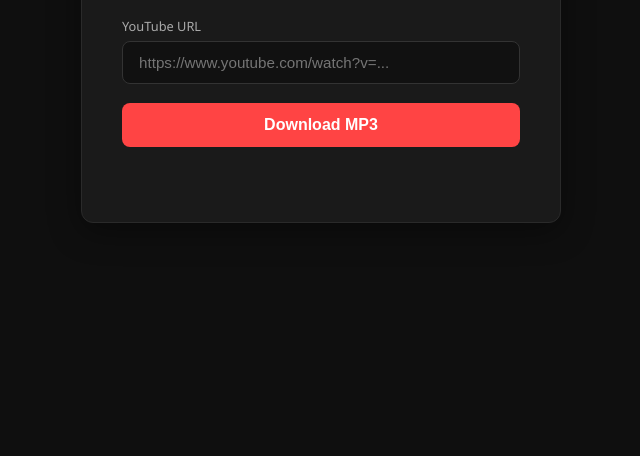
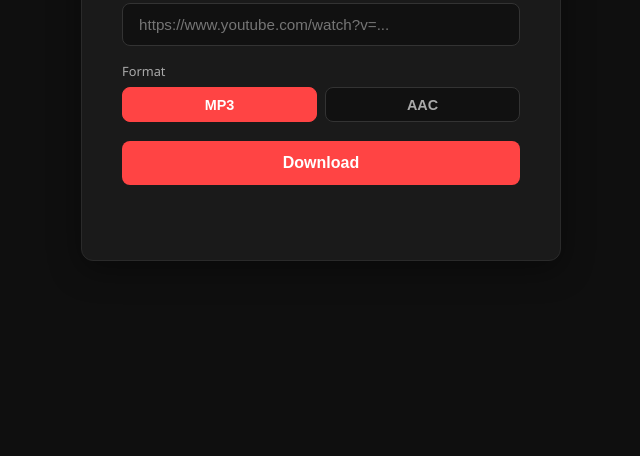
Before and after one commit to Oxycar-18/audio-App, a website: page public/index.html in a window 1280 px wide. Shown: the part 344-800 px from the top of the page, without its empty margins (319-959 px from the left). Drawn offline with Linux system fonts and the light colour scheme.

Commit message:
feat: add MP3/AAC format selection

```diff
--- a/public/index.html
+++ b/public/index.html
@@ -79,6 +79,29 @@
     button:hover:not(:disabled) { background: #e03333; }
     button:disabled { background: #555; cursor: not-allowed; }
 
+    .format-toggle {
+      display: flex;
+      gap: 0.5rem;
+      margin-top: 0.4rem;
+    }
+
+    .fmt-btn {
+      margin-top: 0;
+      flex: 1;
+      padding: 0.55rem;
+      background: #111;
+      border: 1px solid #333;
+      border-radius: 8px;
+      color: #aaa;
+      font-size: 0.9rem;
+      font-weight: 600;
+      cursor: pointer;
+      transition: all 0.2s;
+    }
+
+    .fmt-btn:hover { border-color: #ff4444; color: #f1f1f1; }
+    .fmt-btn.active { background: #ff4444; border-color: #ff4444; color: #fff; }
+
     #status {
       margin-top: 1rem;
       font-size: 0.875rem;
@@ -93,8 +116,8 @@
 </head>
 <body>
   <div class="card">
-    <h1>YTB MP3 Downloader</h1>
-    <p class="subtitle">Paste a YouTube link and download the audio as MP3.</p>
+    <h1>YTB Audio Downloader</h1>
+    <p class="subtitle">Paste a YouTube link and download the audio.</p>
 
     <label for="urlInput">YouTube URL</label>
     <input
@@ -104,12 +127,26 @@
       autocomplete="off"
     />
 
-    <button id="downloadBtn" onclick="downloadMp3()">Download MP3</button>
+    <label style="margin-top: 1rem;">Format</label>
+    <div class="format-toggle">
+      <button type="button" class="fmt-btn active" data-fmt="mp3" onclick="selectFormat(this)">MP3</button>
+      <button type="button" class="fmt-btn" data-fmt="aac" onclick="selectFormat(this)">AAC</button>
+    </div>
+
+    <button id="downloadBtn" onclick="startDownload()">Download</button>
     <div id="status"></div>
   </div>
 
   <script>
-    async function downloadMp3() {
+    let selectedFormat = 'mp3';
+
+    function selectFormat(btn) {
+      document.querySelectorAll('.fmt-btn').forEach(b => b.classList.remove('active'));
+      btn.classList.add('active');
+      selectedFormat = btn.dataset.fmt;
+    }
+
+    async function startDownload() {
       const url = document.getElementById('urlInput').value.trim();
       const status = document.getElementById('status');
       const btn = document.getElementById('downloadBtn');
@@ -126,7 +163,7 @@
         const res = await fetch('/download', {
           method: 'POST',
           headers: { 'Content-Type': 'application/json' },
-          body: JSON.stringify({ url })
+          body: JSON.stringify({ url, format: selectedFormat })
         });
 
         if (!res.ok) {
@@ -134,10 +171,9 @@
           throw new Error(err.error || 'Download failed');
         }
 
-        // Extract filename from Content-Disposition header
         const disposition = res.headers.get('Content-Disposition') || '';
         const match = disposition.match(/filename="(.+?)"/);
-        const filename = match ? match[1] : 'audio.mp3';
+        const filename = match ? match[1] : `audio.${selectedFormat}`;
 
         const blob = await res.blob();
         const a = document.createElement('a');
@@ -160,9 +196,8 @@
       el.className = `status-${type}`;
     }
 
-    // Allow pressing Enter to trigger download
     document.getElementById('urlInput').addEventListener('keydown', (e) => {
-      if (e.key === 'Enter') downloadMp3();
+      if (e.key === 'Enter') startDownload();
     });
   </script>
 </body>
```
Also changed, not shown: server.js (+20 -15 lines), 1 other file.
